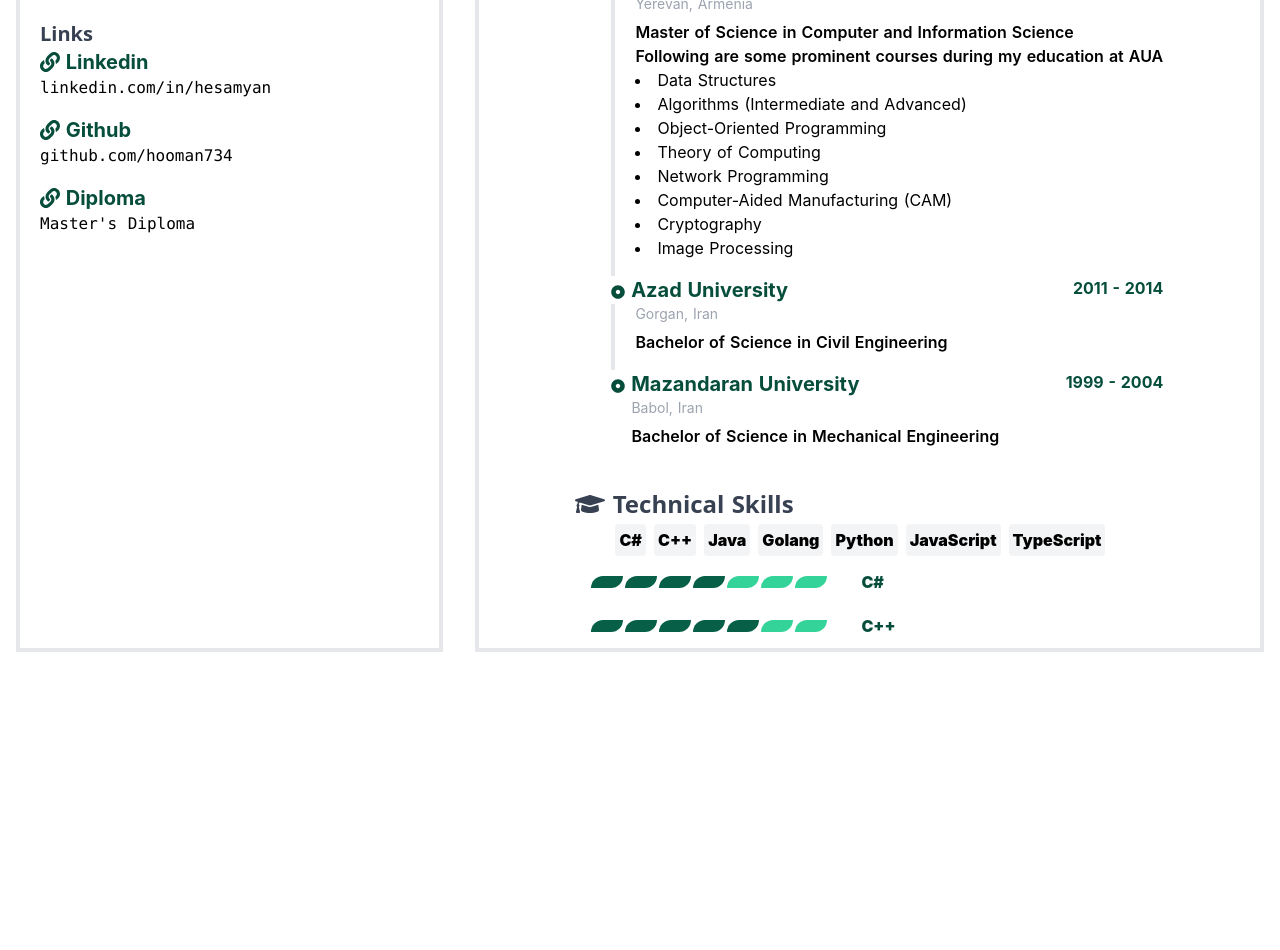
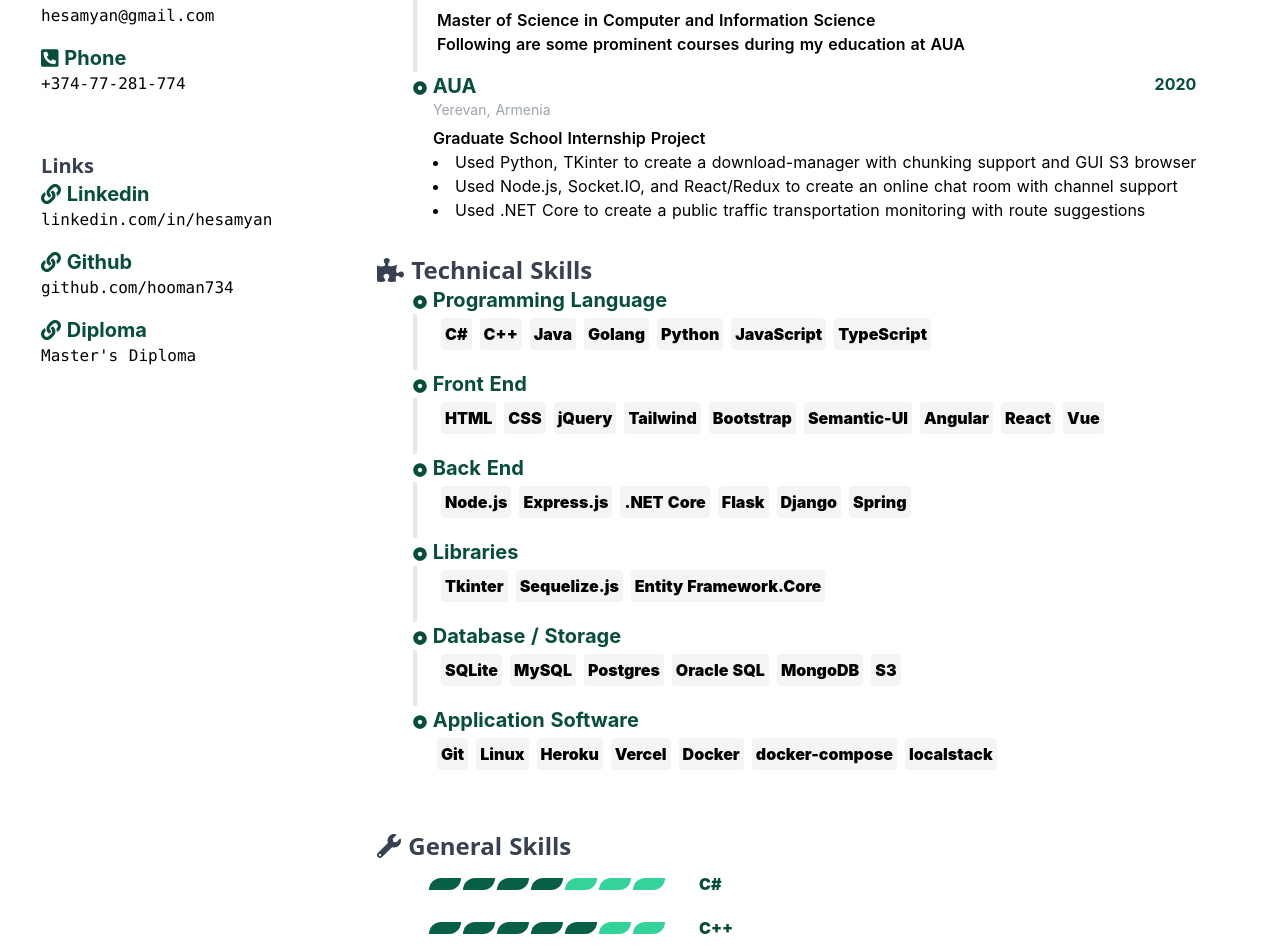
Before and after one commit to hooman734/cv-new, a Nuxt app: page / in a window 1280 px wide. Shown: the part 1080-2030 px from the top of the page. Before the commit the page ends 1732 px from the top, so only its background shows below. Built offline with nearby package versions, Linux system fonts and the light colour scheme.

Commit message:
some progress

```diff
--- a/components/MainPanel.vue
+++ b/components/MainPanel.vue
@@ -7,7 +7,7 @@
           <font-awesome-icon icon="graduation-cap"/>
           Education
         </p>
-        <div class="ml-9">
+        <div class="ml-2 md:ml-9">
           <div class="flex flex-row justify-between">
             <p class="text-green-900 font-bold text-xl">
               <font-awesome-icon class="text-sm" icon="dot-circle"/>
@@ -62,61 +62,53 @@
           <font-awesome-icon icon="briefcase"/>
           Experience
         </p>
-        <div class="ml-9">
+        <div class="ml-2 md:ml-9">
           <div class="flex flex-row justify-between">
             <p class="text-green-900 font-bold text-xl">
               <font-awesome-icon class="text-sm" icon="dot-circle"/>
-              American University of Armenia
+              Freelance
             </p>
-            <p class="text-green-900 font-bold">2017 - 2020</p>
+            <p class="text-green-900 font-bold">2021</p>
           </div>
           <div class="border-l-4 pl-5 pb-4">
-            <p class="text-gray-400 text-sm mb-1.5">Yerevan, Armenia</p>
+            <p class="text-gray-400 text-sm mb-1.5">Online</p>
             <p class="font-semibold">Master of Science in Computer and Information Science</p>
             <p class="font-semibold">Following are some prominent courses during my education at AUA</p>
-            <ul class="list-inside list-disc">
-              <li>Data Structures</li>
-              <li>Algorithms (Intermediate and Advanced)</li>
-              <li>Object-Oriented Programming</li>
-              <li>Theory of Computing</li>
-              <li>Network Programming</li>
-              <li>Computer-Aided Manufacturing (CAM)</li>
-              <li>Cryptography</li>
-              <li>Image Processing</li>
-            </ul>
+
           </div>
           <div class="flex flex-row justify-between">
             <p class="text-green-900 font-bold text-xl">
               <font-awesome-icon class="text-sm" icon="dot-circle"/>
-              Azad University
+              AUA
             </p>
-            <p class="text-green-900 font-bold">2011 - 2014</p>
+            <p class="text-green-900 font-bold">2020</p>
           </div>
-          <div class="border-l-4 pl-5">
-            <p class="text-gray-400 text-sm mb-1.5">Gorgan, Iran</p>
-            <p class="font-semibold pb-4">Bachelor of Science in Civil Engineering</p>
+          <div class="pl-5 pb-4">
+            <p class="text-gray-400 text-sm mb-1.5">Yerevan, Armenia</p>
+            <p class="font-semibold">Graduate School Internship Project </p>
+            <ul class="list-inside list-disc">
+              <li>Used Python, TKinter to create a download-manager with chunking support and GUI S3 browser</li>
+              <li>Used Node.js, Socket.IO, and React/Redux to create an online chat room with channel support</li>
+              <li>Used .NET Core to create a public traffic transportation monitoring with route suggestions</li>
+            </ul>
           </div>
+
+        </div>
+        <!--        Skills  -->
+
+        <div class="mt-4">
+          <p class="font-bold text-gray-700 font-sans text-2xl">
+            <font-awesome-icon icon="puzzle-piece"/>
+            Technical Skills
+          </p>
+          <div class="ml-2 md:ml-9">
             <div class="flex flex-row justify-between">
               <p class="text-green-900 font-bold text-xl">
                 <font-awesome-icon class="text-sm" icon="dot-circle"/>
-              Mazandaran University
+                Programming Language
               </p>
-            <p class="text-green-900 font-bold">1999 - 2004</p>
             </div>
-          <div class="pl-5">
-            <p class="text-gray-400 text-sm mb-1.5">Babol, Iran</p>
-            <p class="font-semibold">Bachelor of Science in Mechanical Engineering</p>
-          </div>
-
-
-      </div>
-        <!--        Skills  -->
-        <div class="mt-3 md:mt-10">
-          <p class="font-bold text-gray-700 font-sans text-2xl">
-            <font-awesome-icon icon="graduation-cap"/>
-            Technical Skills
-          </p>
-          <div class="ml-9">
+            <div class="border-l-4 pl-5 pb-4">
               <div class="flex flex-row align-middle justify-start font-black">
                 <p class="ring-gray-100 rounded bg-gray-100 bg-clip-padding p-1 m-1">C#</p>
                 <p class="ring-gray-100 rounded bg-gray-100 bg-clip-padding p-1 m-1">C++</p>
@@ -127,9 +119,102 @@
                 <p class="ring-gray-100 rounded bg-gray-100 bg-clip-padding p-1 m-1">TypeScript</p>
               </div>
             </div>
+            <div class="flex flex-row justify-between">
+              <p class="text-green-900 font-bold text-xl">
+                <font-awesome-icon class="text-sm" icon="dot-circle"/>
+                Front End
+              </p>
+            </div>
+            <div class="border-l-4 pl-5 pb-4">
+              <div class="flex flex-row align-middle justify-start font-black">
+                <p class="ring-gray-100 rounded bg-gray-100 bg-clip-padding p-1 m-1">HTML</p>
+                <p class="ring-gray-100 rounded bg-gray-100 bg-clip-padding p-1 m-1">CSS</p>
+                <p class="ring-gray-100 rounded bg-gray-100 bg-clip-padding p-1 m-1">jQuery</p>
+                <p class="ring-gray-100 rounded bg-gray-100 bg-clip-padding p-1 m-1">Tailwind</p>
+                <p class="ring-gray-100 rounded bg-gray-100 bg-clip-padding p-1 m-1">Bootstrap</p>
+                <p class="ring-gray-100 rounded bg-gray-100 bg-clip-padding p-1 m-1">Semantic-UI</p>
+                <p class="ring-gray-100 rounded bg-gray-100 bg-clip-padding p-1 m-1">Angular</p>
+                <p class="ring-gray-100 rounded bg-gray-100 bg-clip-padding p-1 m-1">React</p>
+                <p class="ring-gray-100 rounded bg-gray-100 bg-clip-padding p-1 m-1">Vue</p>
+              </div>
+            </div>
+            <div class="flex flex-row justify-between">
+              <p class="text-green-900 font-bold text-xl">
+                <font-awesome-icon class="text-sm" icon="dot-circle"/>
+                Back End
+              </p>
+            </div>
+            <div class="border-l-4 pl-5 pb-4">
+              <div class="flex flex-row align-middle justify-start font-black">
+                <p class="ring-gray-100 rounded bg-gray-100 bg-clip-padding p-1 m-1">Node.js</p>
+                <p class="ring-gray-100 rounded bg-gray-100 bg-clip-padding p-1 m-1">Express.js</p>
+                <p class="ring-gray-100 rounded bg-gray-100 bg-clip-padding p-1 m-1">.NET Core</p>
+                <p class="ring-gray-100 rounded bg-gray-100 bg-clip-padding p-1 m-1">Flask</p>
+                <p class="ring-gray-100 rounded bg-gray-100 bg-clip-padding p-1 m-1">Django</p>
+                <p class="ring-gray-100 rounded bg-gray-100 bg-clip-padding p-1 m-1">Spring</p>
+              </div>
+            </div>
+            <div class="flex flex-row justify-between">
+              <p class="text-green-900 font-bold text-xl">
+                <font-awesome-icon class="text-sm" icon="dot-circle"/>
+                Libraries
+              </p>
+            </div>
+            <div class="border-l-4 pl-5 pb-4">
+              <div class="flex flex-row align-middle justify-start font-black">
+                <p class="ring-gray-100 rounded bg-gray-100 bg-clip-padding p-1 m-1">Tkinter</p>
+                <p class="ring-gray-100 rounded bg-gray-100 bg-clip-padding p-1 m-1">Sequelize.js</p>
+                <p class="ring-gray-100 rounded bg-gray-100 bg-clip-padding p-1 m-1">Entity Framework.Core</p>
+              </div>
+            </div>
+            <div class="flex flex-row justify-between">
+              <p class="text-green-900 font-bold text-xl">
+                <font-awesome-icon class="text-sm" icon="dot-circle"/>
+                Database / Storage
+              </p>
+            </div>
+            <div class="border-l-4 pl-5 pb-4">
+              <div class="flex flex-row align-middle justify-start font-black">
+                <p class="ring-gray-100 rounded bg-gray-100 bg-clip-padding p-1 m-1">SQLite</p>
+                <p class="ring-gray-100 rounded bg-gray-100 bg-clip-padding p-1 m-1">​MySQL</p>
+                <p class="ring-gray-100 rounded bg-gray-100 bg-clip-padding p-1 m-1">Postgres</p>
+                <p class="ring-gray-100 rounded bg-gray-100 bg-clip-padding p-1 m-1">Oracle SQL</p>
+                <p class="ring-gray-100 rounded bg-gray-100 bg-clip-padding p-1 m-1">MongoDB</p>
+                <p class="ring-gray-100 rounded bg-gray-100 bg-clip-padding p-1 m-1">S3</p>
+              </div>
+            </div>
+            <div class="flex flex-row justify-between">
+              <p class="text-green-900 font-bold text-xl">
+                <font-awesome-icon class="text-sm" icon="dot-circle"/>
+                Application Software
+              </p>
+            </div>
+            <div class="pl-5 pb-4">
+              <div class="flex flex-row align-middle justify-start font-black">
+                <p class="ring-gray-100 rounded bg-gray-100 bg-clip-padding p-1 m-1">Git</p>
+                <p class="ring-gray-100 rounded bg-gray-100 bg-clip-padding p-1 m-1">Linux</p>
+                <p class="ring-gray-100 rounded bg-gray-100 bg-clip-padding p-1 m-1">Heroku</p>
+                <p class="ring-gray-100 rounded bg-gray-100 bg-clip-padding p-1 m-1">Vercel</p>
+                <p class="ring-gray-100 rounded bg-gray-100 bg-clip-padding p-1 m-1">Docker</p>
+                <p class="ring-gray-100 rounded bg-gray-100 bg-clip-padding p-1 m-1">docker-compose</p>
+                <p class="ring-gray-100 rounded bg-gray-100 bg-clip-padding p-1 m-1">localstack</p>
+              </div>
+            </div>
 
+          </div>
+        </div>
+        <!--        -->
+        <div class="mt-3 md:mt-10">
+          <p class="font-bold text-gray-700 font-sans text-2xl">
+            <font-awesome-icon icon="wrench"/>
+            General Skills
+          </p>
+          <div class="ml-2 md:ml-9">
             <progress-bar percent="70">C#</progress-bar>
             <progress-bar percent="80">C++</progress-bar>
+          </div>
+
+
 
         </div>
 
@@ -141,11 +226,11 @@
 
 <script>
 import Vue from 'vue'
-import { library } from '@fortawesome/fontawesome-svg-core'
-import { faGraduationCap, faDotCircle, faBriefcase } from '@fortawesome/free-solid-svg-icons'
-import { FontAwesomeIcon } from '@fortawesome/vue-fontawesome'
+import {library} from '@fortawesome/fontawesome-svg-core'
+import {faGraduationCap, faDotCircle, faBriefcase, faPuzzlePiece, faWrench} from '@fortawesome/free-solid-svg-icons'
+import {FontAwesomeIcon} from '@fortawesome/vue-fontawesome'
 
-library.add(faGraduationCap, faDotCircle, faBriefcase)
+library.add(faGraduationCap, faDotCircle, faBriefcase, faPuzzlePiece, faWrench)
 
 Vue.component('font-awesome-icon', FontAwesomeIcon)
 
--- a/pages/index.vue
+++ b/pages/index.vue
@@ -1,19 +1,19 @@
 <template>
-  <div class="container mx-auto my-auto">
+  <div class="container mx-auto my-auto flex-wrap">
     <div class="flex flex-row flex-wrap justify-items-center mt-6 md:mt-20">
-      <div class="flex-initial mx-4 border-4 lg:w-1/5">
+      <div class="flex-initial mx-4 lg:w-1/5">
         <photo></photo>
       </div>
-      <div class="flex flex-1 mx-4 border-4 justify-center md:w-4/5">
+      <div class="flex flex-1 mx-4 justify-center md:w-4/5">
         <name class="self-center"></name>
       </div>
     </div>
 <!--    -->
     <div class="flex flex-row flex-wrap justify-items-center mt-6 md:mt-10">
-      <div class="flex-initial mx-4 border-4 md:w-2/6">
+      <div class="flex-initial mx-4 md:mx-10 lg:w-1/6">
         <side-panel></side-panel>
       </div>
-      <div class="flex-1 mx-4 border-4 md:w-4/6">
+      <div class="flex-1 mx-4 md:w-5/6">
         <main-panel></main-panel>
       </div>
     </div>
```
Lines whose indentation alone changed are shown as unchanged.
